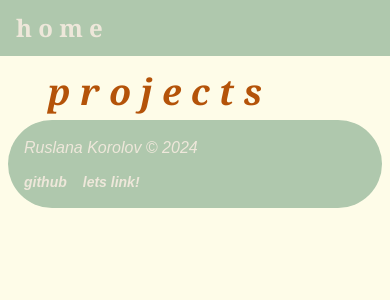
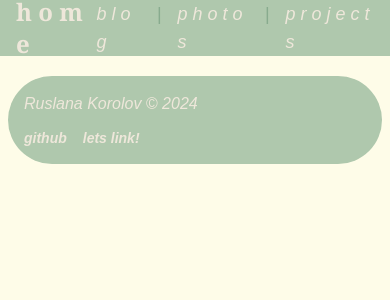
Before and after one commit to rkorolov/Personal-Website, a Next.js app: page /projects in a window 390 px wide. Shown: the top 300 px of the page. Built offline with nearby package versions, Linux system fonts and the light colour scheme; a web font is replaced by a local one.

Commit message:
fixed wrapping on navbar

```diff
--- a/app/components/HeroSection.js
+++ b/app/components/HeroSection.js
@@ -12,7 +12,7 @@ export default function HeroSection() {
 
       <section class=" mx-2 " >
       <div class="grid max-w-screen-xl  mx-2 lg:gap-8 xl:gap-0 lg:py-8 lg:grid-cols-12">
-          <div class="mr-auto place-self-center lg:col-span-7 ">
+          <div class="mr-auto place-self-center lg:col-span-7 pb-3 ">
               <h1 class="max-w-2xl mb-2 text-4xl  tracking-tight leading-none md:text-5xl xl:text-6xl  mx-4 text-lightsage">
                 <span class="">Welcome </span>to <span class="font-extrabold text-sage font-style: italic"> my Page</span>
                 </h1>
--- a/app/components/Navbar.js
+++ b/app/components/Navbar.js
@@ -9,27 +9,29 @@ export default function Navbar() {
 
 
     return (
-      <nav className=" sticky top-0 mb-3  bg-lightsage text-cream  z-10">
-        <div className="h-14 max-w-7xl p-4 mx-auto flex items-center justify-between">
-          <Link href="/" className="font-semibold font-serif text-2xl md:hover:text-lime">
+      <nav className=" sticky top-0 mb-3  bg-lightsage text-cream z-10">
+        <div className="h-14 max-w-7xl p-4 mx-auto flex items-center justify-between flex- ">
+          <Link href="/" className="font-semibold font-serif text-2xl hover:text-lime">
             h o m e
           </Link>
-          <ul className="hidden md:flex items-center justify-end  fonts-style: italic space-x-4 text-lg font-medium">
-            <li className="md:hover:text-lime">
+
+          <ul className="flex justify-end  fonts-style: italic space-x-4 text-lg font-medium">
+            <li className="hover:text-lime">
               <Link href="/blog">b l o g</Link>
             </li>
             <p class="text-sage"> | </p>
-            <li className="md:hover:text-lime">
+            <li className="hover:text-lime">
               <Link href="/photos">p h o t o s</Link>
             </li>
 
-            <p> | </p>
-            <li className="md:hover:text-secondary-400">
+            <p class="text-sage"> | </p>
+            <li className="hover:text-lime">
               <Link href="/projects">p r o j e c t s</Link>
 
             </li>
           </ul>
         </div>
+
       </nav>
     );
     }
--- a/app/layout.js
+++ b/app/layout.js
@@ -2,7 +2,7 @@ import { Comic_Neue, Eczar, Inknut_Antiqua, Playfair_Display, Proza_Libre, Short
 import './globals.css'
 import Navbar from './components/Navbar'
 import Footer from './components/Footer'
-import  Analytics  from '@vercel/analytics'
+
 
 const inter = Proza_Libre({ subsets: ['latin'], weight:"400" })
 
@@ -17,11 +17,7 @@ export default function RootLayout({ children }) {
       <body className={inter.className}>
 
         <Navbar />
-
-
-
         {children}
-        <Analytics />
         <Footer class="bottom-0" />
         </body>
     </html>
--- a/app/projects/classifier/layout.js
+++ /dev/null
@@ -1,5 +0,0 @@
-
-
-export default function Layout({ children }) {
-    return <>{children}</>;
-  }
--- a/app/projects/classifier/page.js
+++ /dev/null
@@ -1,16 +0,0 @@
-
-
-
-export default function Projects() {
-    return (
-        <div class="ml-12 mt-4">
-            <p>Test</p>
-
-
-
-
-
-        </div>
-
-    );
-}
--- a/app/projects/layout.js
+++ b/app/projects/layout.js
@@ -1,5 +1,3 @@
-
-
 export default function Layout({ children }) {
     return <>{children}</>;
   }
--- a/app/projects/page.js
+++ b/app/projects/page.js
@@ -1,13 +1,16 @@
 import Link from "next/link";
 import SectionHeader from "../components/SectionHeader";
+import Container from "../components/Container";
 
 
 export default function Projects() {
     return (
-        <div class="ml-12 mt-4">
-            <SectionHeader title="p r o j e c t s " text=""/>
+        <div class="flex justify-center h-full">
 
-            <Link></Link>
+
+            {/* <iframe class="h-screen w-3/4 rounded-md border-sage "  src="https://e.notionhero.io/e1/p/03745f1-5e5dc803afe758370b87588a0866370"></iframe>
+             */}
+
 
         </div>
 
```
